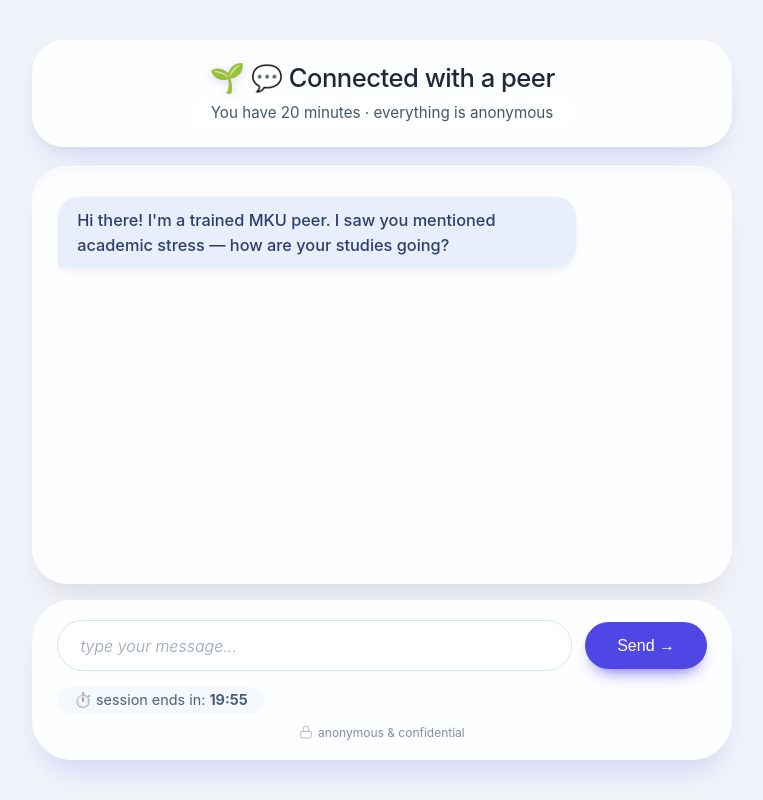
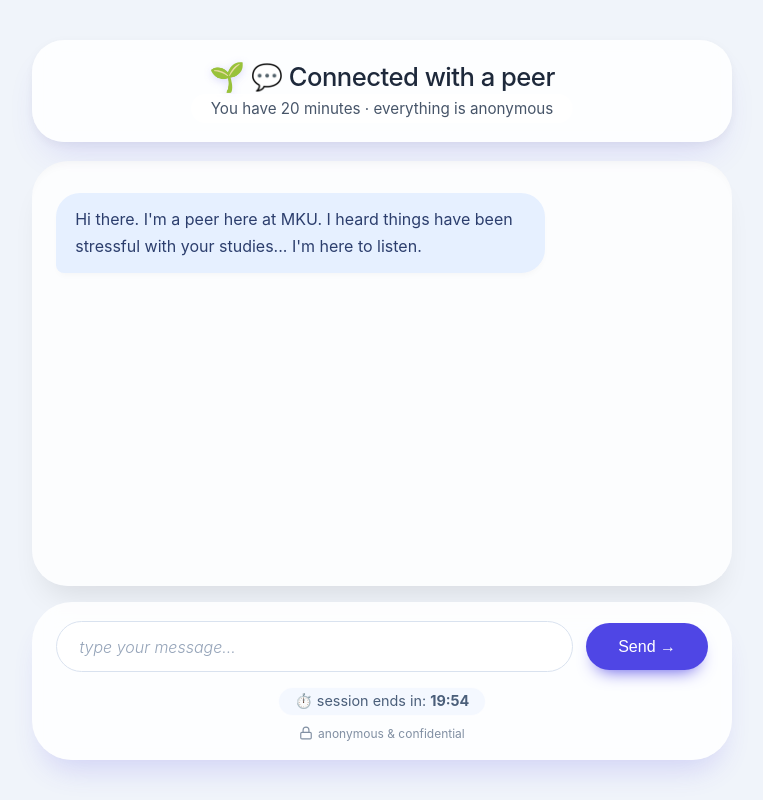
Before and after one commit to Shamandah/peerlink-mvp, a Django app: page /chat/1/ in a window 1280 px wide. Shown: the whole page, without its empty margins (258-1021 px from the left). Run offline with Django 5.2, Linux system fonts and the light colour scheme; data comes from the database, SQL or seed files in the repository; both versions use the stored data as it was after the commit.

Commit message:
A  chatbot that connects people

```diff
--- a/peerlink/templates/peerlink/chat.html
+++ b/peerlink/templates/peerlink/chat.html
@@ -5,281 +5,139 @@
 <meta name="viewport" content="width=device-width, initial-scale=1">
 <title>Chat · PeerLink · calm conversation</title>
 <style>
-        /* same beautiful structure — enhanced with softer therapeutic touches */
-        * {
-            margin: 0;
-            padding: 0;
-            box-sizing: border-box;
-        }
-
-        body {
-            font-family: 'Inter', system-ui, -apple-system, BlinkMacSystemFont, 'Segoe UI', Roboto, sans-serif;
-            background: #f0f4fa;
-            padding: 1.5rem;
-            margin: 0;
-            min-height: 100vh;
-            display: flex;
-            align-items: center;
-            justify-content: center;
-        }
-
-        .chat-container {
-            max-width: 700px;
-            width: 100%;
-            margin: 0 auto;
-            display: flex;
-            flex-direction: column;
-            height: 90vh;
-            max-height: 800px;
-        }
-
-        /* header — more comforting, still professional */
-        .header {
-            background: rgba(255, 255, 255, 0.85);
-            backdrop-filter: blur(12px);
-            -webkit-backdrop-filter: blur(12px);
-            border: 1px solid rgba(255, 255, 255, 0.6);
-            border-radius: 32px;
-            padding: 1.2rem 1.8rem;
-            text-align: center;
-            box-shadow: 0 20px 35px -12px rgba(79, 70, 229, 0.15), 0 4px 12px rgba(0,0,0,0.05);
-            margin-bottom: 1.2rem;
-        }
-
-        .header h2 {
-            color: #1e293b;
-            font-weight: 500;
-            font-size: 1.6rem;
-            letter-spacing: -0.02em;
-            margin-bottom: 0.2rem;
-            display: flex;
-            align-items: center;
-            justify-content: center;
-            gap: 0.4rem;
-        }
-
-        .header h2::before {
-            content: "🌱";
-            font-size: 1.8rem;
-            filter: drop-shadow(0 2px 4px rgba(79,70,229,0.2));
-        }
-
-        .header p {
-            color: #475569;
-            font-size: 0.95rem;
-            background: rgba(255,255,255,0.5);
-            padding: 0.3rem 1.2rem;
-            border-radius: 40px;
-            display: inline-block;
-            backdrop-filter: blur(4px);
-        }
-
-        /* messages container — soft, spacious */
-        .messages-box {
-            background: rgba(255, 255, 255, 0.8);
-            backdrop-filter: blur(10px);
-            -webkit-backdrop-filter: blur(10px);
-            border: 1px solid rgba(255, 255, 255, 0.6);
-            border-radius: 36px;
-            padding: 1.8rem 1.5rem;
-            flex: 1;
-            overflow-y: auto;
-            box-shadow: inset 0 8px 12px -8px rgba(0,0,0,0.05), 0 20px 30px -12px rgba(0,0,0,0.1);
-            margin-bottom: 1rem;
-            scroll-behavior: smooth;
-        }
-
-        .message {
-            margin-bottom: 1.2rem;
-            line-height: 1.5;
-            font-size: 1.02rem;
-            animation: fadeIn 0.3s ease;
-        }
-
-        @keyframes fadeIn {
-            0% { opacity: 0; transform: translateY(4px); }
-            100% { opacity: 1; transform: translateY(0); }
-        }
-
-        .peer {
-            color: #2c3e6d;
-            font-weight: 500;
-            background: #e9effa;
-            padding: 0.7rem 1.2rem;
-            border-radius: 22px 22px 22px 6px;
-            display: inline-block;
-            max-width: 80%;
-            border: 1px solid rgba(255,255,255,0.5);
-            box-shadow: 0 6px 10px -6px rgba(0,0,0,0.1);
-        }
-
-        .student {
-            color: #1e293b;
-            background: #ffffff;
-            padding: 0.7rem 1.2rem;
-            border-radius: 22px 22px 6px 22px;
-            display: inline-block;
-            max-width: 80%;
-            border: 1px solid #e2e8f0;
-            box-shadow: 0 4px 8px -4px rgba(0,0,0,0.02);
-            margin-left: auto;
-            text-align: left;
-        }
-
-        /* align student messages to the right */
-        .message:has(.student) {
-            text-align: right;
-        }
-
-        /* input area — warm, grounded */
-        .input-area {
-            background: rgba(255, 255, 255, 0.85);
-            backdrop-filter: blur(12px);
-            -webkit-backdrop-filter: blur(12px);
-            border: 1px solid rgba(255, 255, 255, 0.6);
-            border-radius: 40px;
-            padding: 1.2rem 1.5rem;
-            box-shadow: 0 20px 30px -12px rgba(79, 70, 229, 0.2);
-        }
-
-        .input-area form {
-            display: flex;
-            gap: 0.8rem;
-            align-items: center;
-        }
-
-        .input-area input {
-            flex: 1;
-            padding: 0.9rem 1.4rem;
-            border: 1px solid #d9e2ef;
-            border-radius: 40px;
-            font-size: 1rem;
-            outline: none;
-            background: rgba(255,255,255,0.9);
-            transition: all 0.2s;
-            font-family: inherit;
-        }
-
-        .input-area input:focus {
-            border-color: #4f46e5;
-            box-shadow: 0 0 0 4px rgba(79, 70, 229, 0.15);
-            background: white;
-        }
-
-        .input-area input::placeholder {
-            color: #94a3b8;
-            font-weight: 300;
-            font-style: italic;
-        }
-
-        .input-area button {
-            background: #4f46e5;
-            color: white;
-            border: none;
-            border-radius: 40px;
-            padding: 0.9rem 2rem;
-            font-weight: 500;
-            font-size: 1rem;
-            cursor: pointer;
-            transition: background 0.2s, transform 0.1s, box-shadow 0.2s;
-            box-shadow: 0 10px 18px -10px #4f46e5;
-            display: flex;
-            align-items: center;
-            gap: 0.3rem;
-        }
-
-        .input-area button:hover {
-            background: #4338ca;
-            transform: scale(1.02);
-            box-shadow: 0 14px 22px -12px #4f46e5;
-        }
-
-        .input-area button:active {
-            transform: scale(0.98);
-        }
-
-        /* timer — gentle reminder */
-        .timer {
-            text-align: center;
-            color: #4b5f7a;
-            font-size: 0.9rem;
-            margin-top: 0.9rem;
-            font-weight: 430;
-            background: rgba(239, 246, 255, 0.7);
-            padding: 0.3rem 1rem;
-            border-radius: 40px;
-            display: inline-block;
-            width: auto;
-            margin-left: auto;
-            margin-right: auto;
-            backdrop-filter: blur(4px);
-            border: 1px solid rgba(255,255,255,0.7);
-        }
-
-        /* small extra: support badge */
-        .confidential-badge {
-            display: flex;
-            align-items: center;
-            justify-content: center;
-            gap: 0.3rem;
-            margin-top: 0.6rem;
-            font-size: 0.75rem;
-            color: #62748c;
-            opacity: 0.8;
-        }
-
-        .confidential-badge svg {
-            width: 14px;
-            height: 14px;
-            stroke: #62748c;
-        }
-
-        /* keep all original template variables — exactly same structure, just refined aesthetics */
+* {margin:0;padding:0;box-sizing:border-box;}
+body {font-family:'Inter', system-ui, sans-serif; background:#f0f4fa; padding:1.5rem; display:flex; align-items:center; justify-content:center; min-height:100vh;}
+.chat-container {max-width:700px; width:100%; display:flex; flex-direction:column; height:90vh; max-height:800px;}
+.header {background: rgba(255,255,255,0.85); backdrop-filter: blur(12px); border-radius:32px; padding:1.2rem 1.8rem; text-align:center; box-shadow: 0 20px 35px -12px rgba(79,70,229,0.15), 0 4px 12px rgba(0,0,0,0.05); margin-bottom:1.2rem;}
+.header h2 {color:#1e293b; font-weight:500; font-size:1.6rem; letter-spacing:-0.02em; display:flex; align-items:center; justify-content:center; gap:0.4rem;}
+.header h2::before {content:"🌱"; font-size:1.8rem; filter:drop-shadow(0 2px 4px rgba(79,70,229,0.2));}
+.header p {color:#475569; font-size:0.95rem; background: rgba(255,255,255,0.5); padding:0.3rem 1.2rem; border-radius:40px; display:inline-block; backdrop-filter: blur(4px);}
+.messages-box {background: rgba(255,255,255,0.8); backdrop-filter: blur(10px); border-radius:36px; padding:2rem 1.5rem; flex:1; overflow-y:auto; box-shadow: inset 0 8px 12px -8px rgba(0,0,0,0.05), 0 20px 30px -12px rgba(0,0,0,0.1); margin-bottom:1rem; line-height:1.7; scroll-behavior: smooth; display: flex; flex-direction: column;}
+.message {margin-bottom:1.2rem; animation:fadeIn 0.3s ease; display: flex; width: 100%;}
+@keyframes fadeIn {0%{opacity:0; transform:translateY(4px);} 100%{opacity:1; transform:translateY(0);}}
+.peer {color:#2c3e6d; background:#e6f0ff; padding:0.8rem 1.2rem; border-radius:24px 24px 24px 8px; display:inline-block; max-width:75%; box-shadow:0 4px 8px -4px rgba(0,0,0,0.05); align-self: flex-start;}
+.student {color:#1e293b; background:#ffffff; padding:0.8rem 1.2rem; border-radius:24px 24px 8px 24px; display:inline-block; max-width:75%; border:1px solid #e2e8f0; align-self: flex-end; box-shadow:0 4px 8px -4px rgba(0,0,0,0.02); margin-left: auto;}
+.input-area {background: rgba(255,255,255,0.85); backdrop-filter: blur(12px); border-radius:40px; padding:1.2rem 1.5rem; box-shadow: 0 20px 30px -12px rgba(79,70,229,0.2);}
+.input-area form {display:flex; gap:0.8rem; align-items:center;}
+.input-area input {flex:1; padding:0.9rem 1.4rem; border:1px solid #d9e2ef; border-radius:40px; font-size:1rem; outline:none; background: rgba(255,255,255,0.9); transition: all 0.2s; font-family:inherit;}
+.input-area input:focus {border-color:#4f46e5; box-shadow:0 0 0 4px rgba(79,70,229,0.15); background:white;}
+.input-area input::placeholder {color:#94a3b8; font-weight:300; font-style:italic;}
+.input-area button {background:#4f46e5; color:white; border:none; border-radius:40px; padding:0.9rem 2rem; font-weight:500; font-size:1rem; cursor:pointer; transition: background 0.2s, transform 0.1s, box-shadow 0.2s; display:flex; align-items:center; gap:0.3rem; box-shadow:0 10px 18px -10px #4f46e5;}
+.input-area button:hover {background:#4338ca; transform:scale(1.02); box-shadow:0 14px 22px -12px #4f46e5;}
+.input-area button:active {transform:scale(0.98);}
+.timer {text-align:center; color:#4b5f7a; font-size:0.9rem; margin-top:0.9rem; font-weight:430; background: rgba(239,246,255,0.7); padding:0.3rem 1rem; border-radius:40px; display: block; width: fit-content; margin-left:auto; margin-right:auto; backdrop-filter: blur(4px); border:1px solid rgba(255,255,255,0.7);}
+.confidential-badge {display:flex; align-items:center; justify-content:center; gap:0.3rem; margin-top:0.6rem; font-size:0.75rem; color:#62748c; opacity:0.8;}
+.confidential-badge svg {width:14px; height:14px; stroke:#62748c;}
 </style>
 </head>
 <body>
 <div class="chat-container">
-        <!-- header (identical content, enhanced presentation) -->
     <div class="header">
         <h2>💬 Connected with a peer</h2>
         <p>You have 20 minutes · everything is anonymous</p>
     </div>
 
-        <!-- messages display (unchanged logic, only styling) -->
-        <div class="messages-box">
-            <!-- Show personalized greeting if no messages -->
+    <div class="messages-box" id="messagesBox">
         {% if peer_greeting %}
             <div class="message"><span class="peer">{{ peer_greeting }}</span></div>
         {% endif %}
 
-            <!-- Show all messages (exact same context variables) -->
         {% for msg in messages %}
-                {% if msg.sender == 'student' %}
-                    <div class="message"><span class="student">{{ msg.text }}</span></div>
-                {% else %}
-                    <div class="message"><span class="peer">{{ msg.text }}</span></div>
-                {% endif %}
+            <div class="message">
+                <span class="{% if msg.sender == 'student' %}student{% else %}peer{% endif %}">
+                    {{ msg.text }}
+                </span>
+            </div>
         {% endfor %}
+        <div id="typingIndicator" class="message" style="display:none;">
+            <span class="peer">🌿 Peer is typing...</span>
+        </div>
     </div>
 
-        <!-- chat input area (form unchanged, only visual) -->
     <div class="input-area">
-            <form method="post">
+        <form id="chatForm">
             {% csrf_token %}
-                <input type="text" name="message" placeholder="type your message..." maxlength="300" required>
+            <input type="text" id="message" name="message" placeholder="type your message..." maxlength="300" required autocomplete="off">
             <button type="submit">Send →</button>
         </form>
-            <!-- timer — dynamic like original, just styled -->
-            <div class="timer">⏱️ session ends in: <strong>19:55</strong></div>
-            <!-- subtle badge (adds warmth, no functionality change) -->
+        <div class="timer">⏱️ session ends in: <strong id="timeDisplay">20:00</strong></div>
         <div class="confidential-badge">
-                <svg viewBox="0 0 24 24">
-                    <rect x="3" y="11" width="18" height="11" rx="2" ry="2" stroke="currentColor" fill="none" />
-                    <path d="M7 11V7a5 5 0 0 1 10 0v4" stroke="currentColor" fill="none" />
+            <svg viewBox="0 0 24 24" fill="none" stroke="currentColor" stroke-width="2">
+                <rect x="3" y="11" width="18" height="11" rx="2" ry="2"/>
+                <path d="M7 11V7a5 5 0 0 1 10 0v4"/>
             </svg>
             <span>anonymous & confidential</span>
         </div>
     </div>
 </div>
+
+<script>
+const form = document.getElementById("chatForm");
+const messagesBox = document.getElementById("messagesBox");
+const typingIndicator = document.getElementById("typingIndicator");
+
+// Scroll to bottom helper
+const scrollBottom = () => { messagesBox.scrollTop = messagesBox.scrollHeight; };
+scrollBottom();
+
+form.addEventListener("submit", async (e) => {
+    e.preventDefault();
+    const input = document.getElementById("message");
+    const text = input.value.trim();
+    if (!text) return;
+
+    // 1. Append student's message with correct class
+    const studentMsg = document.createElement("div");
+    studentMsg.className = "message";
+    studentMsg.innerHTML = `<span class="student">${text}</span>`;
+    messagesBox.insertBefore(studentMsg, typingIndicator);
+    scrollBottom();
+    input.value = "";
+
+    // 2. Show typing indicator
+    typingIndicator.style.display = "flex";
+    scrollBottom();
+
+    try {
+        const res = await fetch("{% url 'peerlink:ask_bot' %}", {
+            method: "POST",
+            headers: {
+                "Content-Type": "application/json",
+                "X-CSRFToken": document.querySelector('[name=csrfmiddlewaretoken]').value
+            },
+            body: JSON.stringify({ question: text })
+        });
+
+        const data = await res.json();
+
+        if (data.answer) {
+            const peerMsg = document.createElement("div");
+            peerMsg.className = "message";
+            peerMsg.innerHTML = `<span class="peer">${data.answer}</span>`;
+            messagesBox.insertBefore(peerMsg, typingIndicator);
+        }
+    } catch (err) {
+        console.error("AI error:", err);
+        const errorMsg = document.createElement("div");
+        errorMsg.className = "message";
+        errorMsg.innerHTML = `<span class="peer">I'm so sorry, I'm having a little trouble connecting. Could you try again?</span>`;
+        messagesBox.insertBefore(errorMsg, typingIndicator);
+    } finally {
+        typingIndicator.style.display = "none";
+        scrollBottom();
+    }
+});
+
+// Simple countdown timer
+let time = 1200;
+const timerEl = document.getElementById('timeDisplay');
+setInterval(() => {
+    if (time <= 0) return;
+    time--;
+    let m = Math.floor(time / 60);
+    let s = time % 60;
+    timerEl.innerText = `${m}:${s < 10 ? '0' : ''}${s}`;
+}, 1000);
+</script>
 </body>
 </html>
--- a/peerlink/urls.py
+++ b/peerlink/urls.py
@@ -10,4 +10,7 @@ urlpatterns = [
     path('wait/<int:request_id>/', views.wait_for_match, name='wait_for_match'),
     path('support/<int:request_id>/', views.support_options, name='support_options'),
     path('chat/<int:request_id>/', views.chat_session, name='chat_session'),
+
+    # NEW: API endpoint for OpenAI chat bot
+    path('api/ask/', views.ask_bot, name='ask_bot'),
 ]
--- a/peerlink/views.py
+++ b/peerlink/views.py
@@ -1,28 +1,31 @@
-from django.shortcuts import render
-# peerlink/views.py
+from django.shortcuts import render, redirect, get_object_or_404
+from django.utils import timezone
+from django.http import JsonResponse
+from django.views.decorators.csrf import csrf_exempt
 import hashlib
 import os
-from django.shortcuts import render, redirect, get_object_or_404
-from django.utils import timezone
+import json
+
 from .models import SupportRequest
+from .openai_bot import generate_ai_reply
+
+# ---------------------------------------
+# Core Logic Views
+# ---------------------------------------
 
 def home(request):
-    """Landing page: 'Need to talk?'"""
     return render(request, 'peerlink/home.html')
 
 def request_support(request):
-    """Step 1: Student enters phone and selects reason"""
     if request.method == 'POST':
         phone = request.POST.get('phone')
         reason = request.POST.get('reason')
 
-        # Simple anonymization: hash phone (never store raw number)
         salt = os.environ.get('PHONE_SALT', 'peerlink-demo-salt')
         phone_hash = hashlib.sha256((phone + salt).encode()).hexdigest()
 
-        # Create support request
         support_request = SupportRequest.objects.create(
-            phone_hash=phone_hash[:32],  # SQLite has 64-char limit? Keep it safe.
+            phone_hash=phone_hash[:32],
             reason=reason
         )
         return redirect('peerlink:wait_for_match', request_id=support_request.id)
@@ -30,73 +33,46 @@ def request_support(request):
     return render(request, 'peerlink/request_form.html')
 
 def wait_for_match(request, request_id):
-    """Step 2: Wait screen (in real app: poll for match)"""
-    support_request = get_object_or_404(SupportRequest, id=request_id)
-   # For MVP demo: skip waiting, go straight to options
     return redirect('peerlink:support_options', request_id=request_id)
-# peerlink/views.py (add at the bottom)
-def support_options(request, request_id):
-    """Show support options (only text enabled for MVP)"""
-    support_request = get_object_or_404(SupportRequest, id=request_id)
-    # peerlink/views.py
+
 def support_options(request, request_id):
     support_request = get_object_or_404(SupportRequest, id=request_id)
 
-    # Define resources by reason
     resources = {
         'academic': {
-            'title': 'You’re Not Alone in This',
+            'title': 'Taking it one step at a time',
             'tips': [
-                "Break big tasks into 25-minute chunks (Pomodoro technique).",
-                "It’s okay to ask your lecturer for an extension—most will say yes.",
-                "Your worth isn’t your grades. You’re learning, not failing."
+                "Your worth isn't defined by your grades. You are doing your best.",
+                "Try breaking tasks into tiny, manageable pieces.",
+                "It's okay to step away and breathe when things feel heavy."
             ],
-            'exercise': "Try this: Close your eyes. Breathe in for 4 sec, hold for 4, out for 6. Repeat 3x."
+            'exercise': "Let's try a grounding breath: Inhale for 4, hold for 4, exhale for 6."
         },
         'lonely': {
-            'title': 'Connection Starts With You',
+            'title': 'A space for connection',
             'tips': [
-                "Send a voice note to someone you miss—even if it’s been weeks.",
-                "Join one campus club this week. Just show up once.",
-                "Loneliness lies. It tells you no one cares—but people do."
+                "It's brave to admit you're feeling lonely. Many peers feel the same.",
+                "Small steps count—even a simple 'hello' to someone today.",
+                "You belong here, and your presence matters."
             ],
-            'exercise': "Write down 3 people you could reach out to today. Pick one."
-        },
-        'overwhelmed': {
-            'title': 'Pause. Breathe. Prioritize.',
-            'tips': [
-                "Write everything down—then circle the ONE thing that must happen today.",
-                "Say this: ‘I don’t have to solve everything right now.’",
-                "Step outside for 2 minutes. Feel the sun or wind on your skin."
-            ],
-            'exercise': "Ground yourself: Name 5 things you see, 4 you feel, 3 you hear, 2 you smell, 1 you taste."
-        },
-        'other': {
-            'title': 'Take a Gentle Breath',
-            'tips': [
-                "It’s okay not to have words for what you’re feeling.",
-                "Be as kind to yourself as you would be to a friend.",
-                "This moment will pass—even if it doesn’t feel like it now."
-            ],
-            'exercise': "Place a hand on your heart. Feel its warmth. You’re still here. That’s courage."
+            'exercise': "Think of one place on campus where you feel even a little bit peaceful."
         }
     }
 
     context = {
         'request': support_request,
-        'resource': resources.get(support_request.reason, resources['other'])
+        'resource': resources.get(support_request.reason, resources.get('lonely')) # Fallback to lonely
     }
     return render(request, 'peerlink/support_options.html', context)
-# peerlink/views.py
+
 def chat_session(request, request_id):
     support_request = get_object_or_404(SupportRequest, id=request_id)
 
-    # Map reason to friendly intro
     peer_greetings = {
-        'academic': "Hi there! I'm a trained MKU peer. I saw you mentioned academic stress — how are your studies going?",
-        'lonely': "Hi there! I'm a trained MKU peer. I noticed you're feeling lonely — would you like to talk about what’s on your mind?",
-        'overwhelmed': "Hi there! I'm a trained MKU peer. You mentioned feeling overwhelmed — what’s weighing on you right now?",
-        'other': "Hi there! I'm a trained MKU peer. How are you feeling today?"
+        'academic': "Hi there. I'm a peer here at MKU. I heard things have been stressful with your studies... I'm here to listen.",
+        'lonely': "Hi. I'm glad you reached out. It can feel really quiet sometimes, but you're not alone right now. How are you doing?",
+        'overwhelmed': "Hey. I'm a peer mentor. It sounds like things are moving really fast lately... do you want to talk about what's on your mind?",
+        'other': "Hi there. I'm an MKU peer. I'm just here to sit with you and listen. How are you feeling today?"
     }
 
     context = {
@@ -104,3 +80,32 @@ def chat_session(request, request_id):
         'peer_greeting': peer_greetings.get(support_request.reason, peer_greetings['other'])
     }
     return render(request, 'peerlink/chat.html', context)
+
+# ---------------------------------------
+# API for Soft Dialogue Response
+# ---------------------------------------
+
+@csrf_exempt
+def ask_bot(request):
+    """Bridge between the UI and the AI soft-persona brain."""
+    if request.method == "POST":
+        try:
+            data = json.loads(request.body)
+            question = data.get("question", "").strip()
+
+            if not question:
+                return JsonResponse({"error": "Empty message"}, status=400)
+
+            # Generate the reply using your Gemini/OpenAI bot code
+            answer = generate_ai_reply(question)
+
+            return JsonResponse({"answer": answer})
+
+        except Exception as e:
+            # Check your terminal/command prompt to see this error print!
+            print(f"\x1b[31m[DEBUG ERROR]\x1b[0m: {str(e)}")
+            return JsonResponse({
+                "answer": "I'm so sorry, I'm having a little trouble connecting right now. Let's try again in a moment."
+            })
+
+    return JsonResponse({"error": "Invalid request method"}, status=405)
```
Also changed, not shown: peerlink/openai_bot.py (added, +29 -0 lines), db.sqlite3, manage.py (line endings or trailing spaces), 2 other files. Lines whose indentation alone changed are shown as unchanged.
